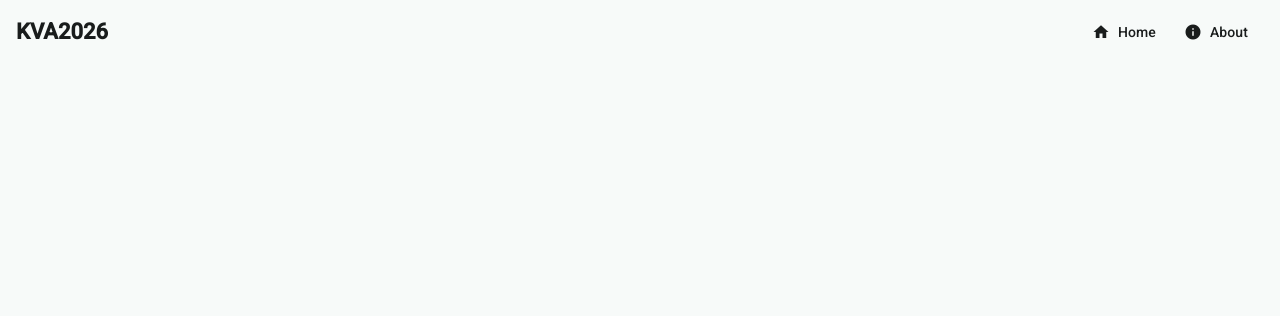
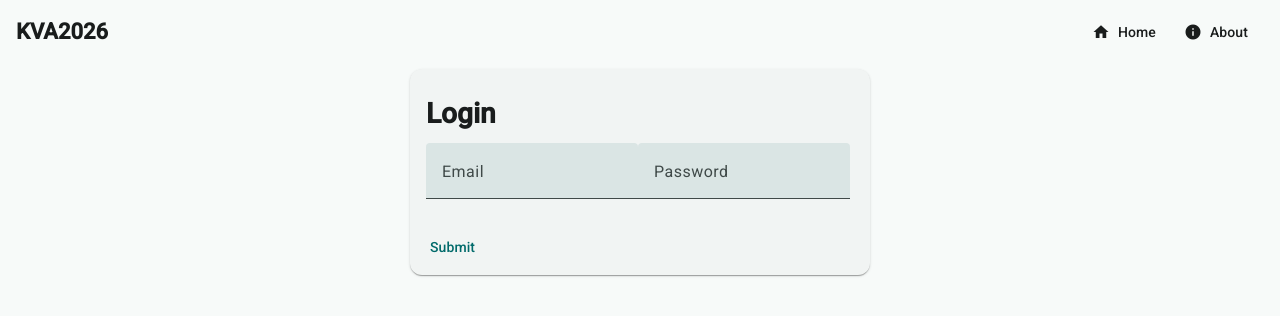
Before and after one commit to nikman26/klijentske-veb-aplikacije, an Angular app: page /login in a window 1280 px wide. Before the commit this address led to /. Shown: the top 316 px of the page. Built offline with nearby package versions, Linux system fonts and the light colour scheme.

Commit message:
Created login component

```diff
--- a/src/app/app.routes.ts
+++ b/src/app/app.routes.ts
@@ -2,9 +2,11 @@ import { Routes } from '@angular/router';
 import { Home } from './home/home';
 import { About } from './about/about';
 import { Details } from './details/details';
+import { Login } from './login/login';
 
 export const routes: Routes = [
     { path: '', component: Home },
     { path: 'about', component: About },
-    { path: 'details/:id', component: Details }
+    { path: 'details/:id', component: Details },
+    { path: 'login', component: Login}
 ];
--- /dev/null
+++ b/src/app/login/login.css
@@ -0,0 +1,5 @@
+.login-card{
+    max-width: 460px;
+    margin-left: auto;
+    margin-right: auto;
+}
--- /dev/null
+++ b/src/app/login/login.html
@@ -0,0 +1,18 @@
+<mat-card class="login-card">
+  <mat-card-content>
+    <h1>Login</h1>
+    <div class="no-wrap">
+      <mat-form-field>
+        <mat-label>Email</mat-label>
+        <input matInput type="email" />
+      </mat-form-field>
+      <mat-form-field>
+        <mat-label>Password</mat-label>
+        <input matInput type="password" />
+      </mat-form-field>
+    </div>
+  </mat-card-content>
+  <mat-card-actions>
+    <button matButton>Submit</button>
+  </mat-card-actions>
+</mat-card>
--- a/src/styles.css
+++ b/src/styles.css
@@ -1,3 +1,8 @@
 /*body{
     font-family: monospace;
 } */
+
+.no-wrap{
+    display: flex;
+    flex-wrap: nowrap;
+}
```
Also changed, not shown: src/app/login/login.ts (added, +14 -0 lines), src/app/services/auth.service.ts (added, +41 -0 lines), src/models/user.model.ts (added, +8 -0 lines).
